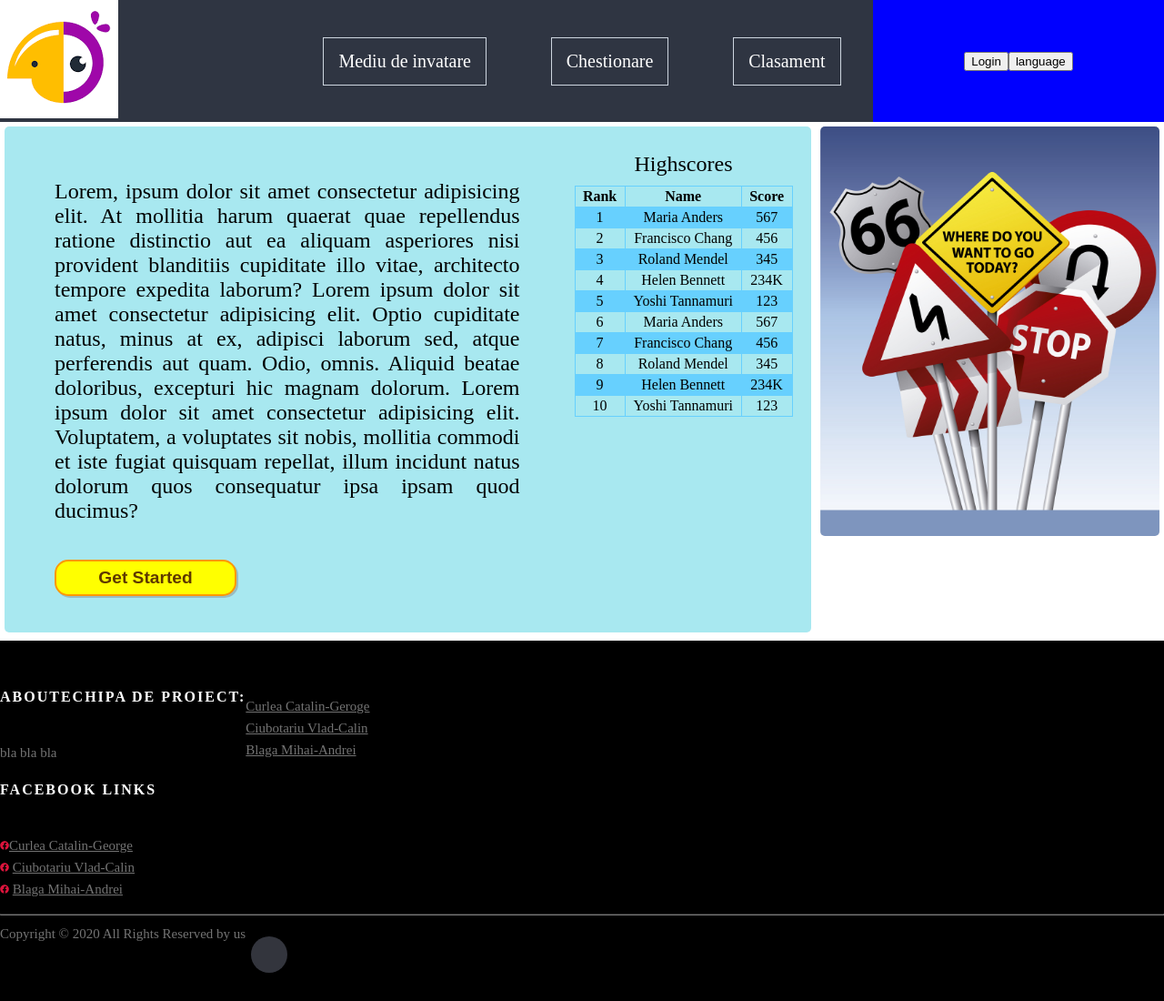
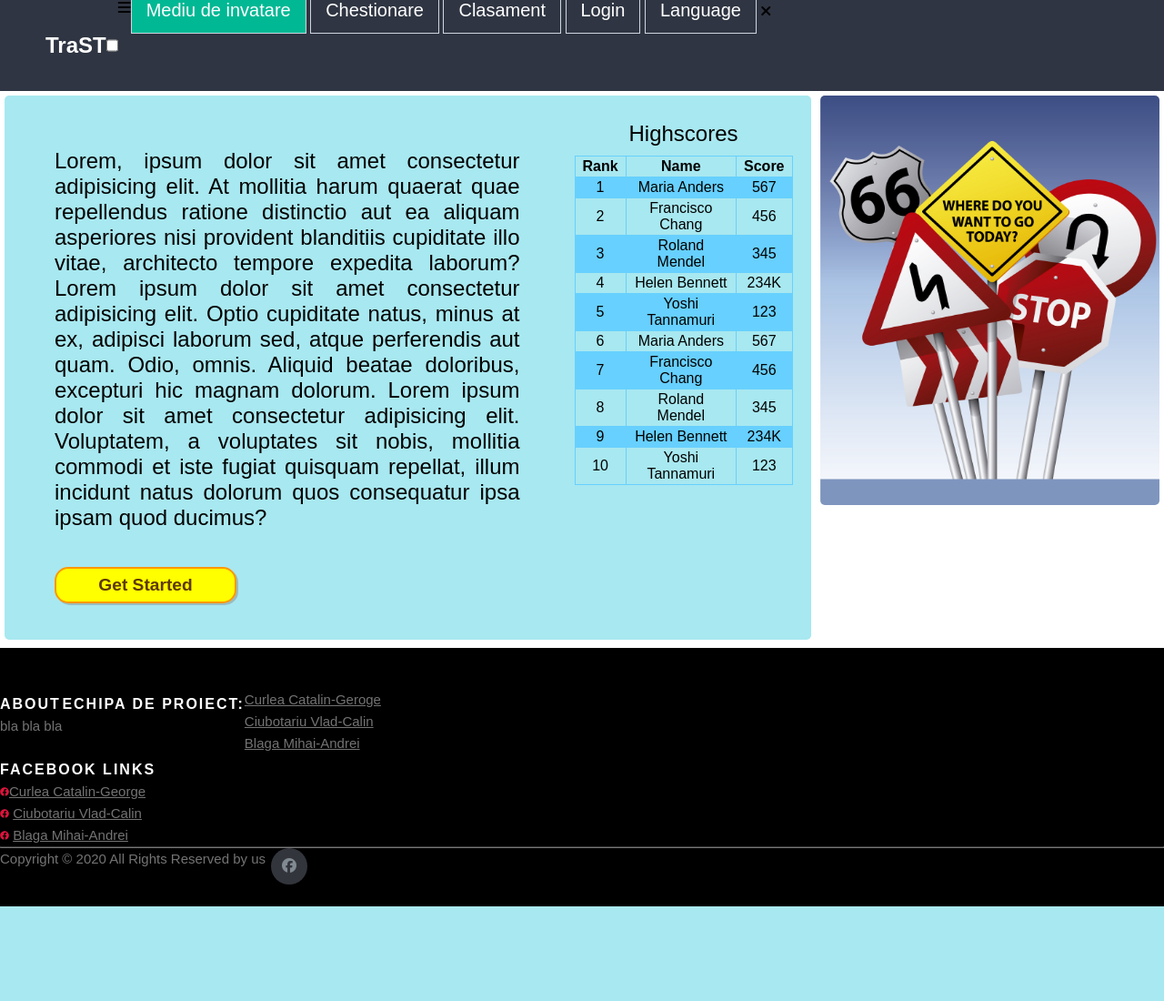
Before and after one commit to mihai99/TraST-, a PHP site: page / in a window 1280 px wide. Shown: the whole page at 91% size. After the commit the page ends 996 px from the top, so only its background shows below. Run offline with PHP 8.4, Linux system fonts and the light colour scheme; some libraries are stand-ins or nearby versions.

Commit message:
Modified the nav-bar, almost responsive

```diff
--- a/index.html
+++ b/index.html
@@ -6,35 +6,32 @@
   <link rel="stylesheet" type="text/css" href="styles/general.css">
   <link rel="stylesheet" type="text/css" href="styles/navbar.css">
   <link rel="stylesheet" type="text/css" href="styles/footer.css">
+  <script src="https://kit.fontawesome.com/a03919215d.js" crossorigin="anonymous"></script>
   <script src="./javascript/page-loaders.js"></script>
   <title>TRaST</title>
 </head>
 
 <body onresize="adjustContentHeight()">
-  <nav class="main-nav">
-    <div class="nav-img">
-      <img src="download.png" alt="">
-    </div>
+  <nav class="topnav">
+    <h1 class="logo">TraST</h1>
+    <input type="checkbox" id="chk">
+    <label for="chk" class="show-menu-btn">
+      <i class="fas fa-bars"></i>
+    </label>
 
-    <div class="nav-btns">
-      <a href="invatare">Mediu de invatare</a>
+    <ul class="nav-btns">
+      <a href="invatare" class="nav-active">Mediu de invatare</a>
       <a href="chestionare">Chestionare</a>
       <a href="clasament">Clasament</a>
-    </div>
-
-    <div class="settings-btns">
-      <div class="login-btn">
-        <button type="button" name="button">Login</button>
-      </div>
-
-      <div class="lng-btn">
-        <button type="button" name="button">language</button>
-      </div>
-    </div>
+      <a href="login">Login</a>
+      <a href="lang">Language</a>
+      <label for="chk">
+        <i class="fas fa-times"></i>
+      </label>
+    </ul>
 
   </nav>
-  <iframe id="content" src="./pages/homepage.html" allowfullscreen frameborder="0" scrolling="no" style="width: 100%;"
-    onload="adjustContentHeight()"></iframe>
+  <iframe id="content" src="./pages/homepage.html" allowfullscreen frameborder="0" scrolling="no" style="width: 100%;" onload="adjustContentHeight()"></iframe>
 
   <footer class="site-footer">
     <div class="container">
@@ -54,26 +51,20 @@
         <h6>Facebook Links</h6>
         <ul class="footer-links">
           <li>
-            <svg aria-hidden="true" focusable="false" data-prefix="fab" data-icon="facebook"
-              class="svg-inline--fa fa-facebook fa-w-16" role="img" xmlns="http://www.w3.org/2000/svg"
-              viewBox="0 0 512 512">
+            <svg aria-hidden="true" focusable="false" data-prefix="fab" data-icon="facebook" class="svg-inline--fa fa-facebook fa-w-16" role="img" xmlns="http://www.w3.org/2000/svg" viewBox="0 0 512 512">
               <path fill="currentColor"
                 d="M504 256C504 119 393 8 256 8S8 119 8 256c0 123.78 90.69 226.38 209.25 245V327.69h-63V256h63v-54.64c0-62.15 37-96.48 93.67-96.48 27.14 0 55.52 4.84 55.52 4.84v61h-31.28c-30.8 0-40.41 19.12-40.41 38.73V256h68.78l-11 71.69h-57.78V501C413.31 482.38 504 379.78 504 256z">
               </path>
             </svg><a href="https://www.facebook.com/curlea.catalin.9">Curlea Catalin-George</a></li>
           <li>
-            <svg aria-hidden="true" focusable="false" data-prefix="fab" data-icon="facebook"
-              class="svg-inline--fa fa-facebook fa-w-16" role="img" xmlns="http://www.w3.org/2000/svg"
-              viewBox="0 0 512 512">
+            <svg aria-hidden="true" focusable="false" data-prefix="fab" data-icon="facebook" class="svg-inline--fa fa-facebook fa-w-16" role="img" xmlns="http://www.w3.org/2000/svg" viewBox="0 0 512 512">
               <path fill="currentColor"
                 d="M504 256C504 119 393 8 256 8S8 119 8 256c0 123.78 90.69 226.38 209.25 245V327.69h-63V256h63v-54.64c0-62.15 37-96.48 93.67-96.48 27.14 0 55.52 4.84 55.52 4.84v61h-31.28c-30.8 0-40.41 19.12-40.41 38.73V256h68.78l-11 71.69h-57.78V501C413.31 482.38 504 379.78 504 256z">
               </path>
             </svg>
             <a href="https://www.facebook.com/ciubotariu.vlad99">Ciubotariu Vlad-Calin</a></li>
           <li>
-            <svg aria-hidden="true" focusable="false" data-prefix="fab" data-icon="facebook"
-              class="svg-inline--fa fa-facebook fa-w-16" role="img" xmlns="http://www.w3.org/2000/svg"
-              viewBox="0 0 512 512">
+            <svg aria-hidden="true" focusable="false" data-prefix="fab" data-icon="facebook" class="svg-inline--fa fa-facebook fa-w-16" role="img" xmlns="http://www.w3.org/2000/svg" viewBox="0 0 512 512">
               <path fill="currentColor"
                 d="M504 256C504 119 393 8 256 8S8 119 8 256c0 123.78 90.69 226.38 209.25 245V327.69h-63V256h63v-54.64c0-62.15 37-96.48 93.67-96.48 27.14 0 55.52 4.84 55.52 4.84v61h-31.28c-30.8 0-40.41 19.12-40.41 38.73V256h68.78l-11 71.69h-57.78V501C413.31 482.38 504 379.78 504 256z">
               </path>
--- a/styles/general.css
+++ b/styles/general.css
@@ -1,11 +1,13 @@
-body {
+* {
   margin: 0;
   padding: 0;
-    font-family: "sans-serif";
+  font-family: "montserrat", sans-serif;
 }
+
 p {
-    margin:0;
+  margin: 0;
 }
+
 button.main-button {
   width: 200px;
   height: 40px;
@@ -20,6 +22,7 @@
   font-size: larger;
   font-weight: 700;
 }
+
 button.main-button:hover {
   background-color: #FFEB3B;
 }
--- a/styles/navbar.css
+++ b/styles/navbar.css
@@ -1,44 +1,41 @@
-.main-nav {
-  position: relative;
+.topnav {
+  position: sticky;
   margin: 0;
-  padding: 0;
+  padding: 0 20px;
   display: flex;
+  height: 100px;
   background-color: #2f3542;
   text-decoration: none;
+  overflow: hidden;
 }
 
-.nav-img {
-  width: 25%;
-  height: auto;
+.topnav .logo {
+  line-height: 100px;
+  float: left;
+  color: white;
+  margin-left: 30px;
 }
 
-.nav-btns {
-  width: 50%;
-  justify-content: center;
-  align-items: center;
-  display: inline-flex;
+.topnav .nav-btns {
+  float: right;
 }
 
-.nav-btns a {
+.topnav .nav-btns a {
   text-decoration: none;
   color: #fff;
   font-size: 20px;
-  height: inherit;
   padding: 14px 16px;
   margin: auto;
   border: 1px solid #ced6e0;
   transition: 0.3s;
 }
 
-.nav-btns a:hover {
+.topnav .nav-btns a:hover {
   background-color: #57606f;
+  border-color: #00cec9;
+  transform: scale(1.1);
   transition: 0.3s;
 }
-
-.settings-btns {
-  background-color: blue;
-  width: 25%;
-  display: flex;
-  align-items: center;
-  justify-content: center;
+.topnav .nav-active{
+  background-color: #00b894;
 }
```
Also changed, not shown: README.md. Lines whose indentation alone changed are shown as unchanged.
